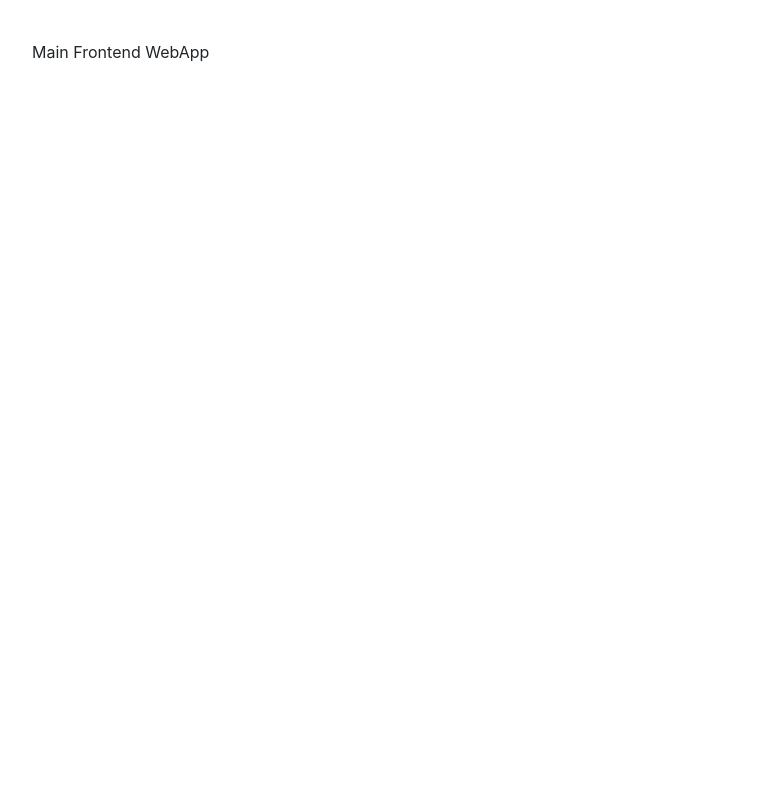
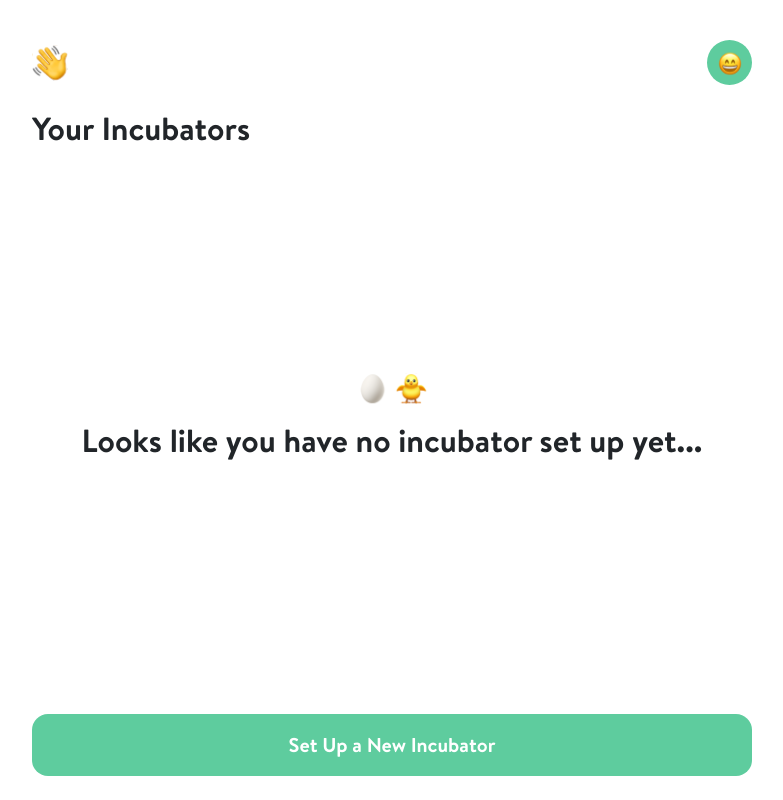
Before and after one commit to shonsirsha/IoT_Incubator, a React (Create React App) app in the folder webapp/: page /app in a window 1280 px wide. Shown: the whole page, without its empty margins (248-1031 px from the left). Built offline with nearby package versions, Linux system fonts and the light colour scheme; no server answers; sample sign-in values are in the browser's storage.

Commit message:
sign out screen done + setup incubator list screen

```diff
--- a/webapp/src/components/Buttons/Buttons.js
+++ b/webapp/src/components/Buttons/Buttons.js
@@ -26,7 +26,7 @@ export const StyledMainButton = styled.button`
 `;
 export const ButtonText = styled.button`
 	font-family: "BrandonText";
-	font-size: 16px;
+	font-size: 20px;
 	color: ${primary};
 	background: none;
 	border: none;
@@ -41,7 +41,7 @@ export const ButtonText = styled.button`
 export const ButtonTextDanger = styled.button`
 	color: ${danger};
 	font-family: "BrandonText";
-	font-size: 16px;
+	font-size: 20px;
 	background: none;
 	border: none;
 	text-decoration: underline;
--- a/webapp/src/components/Header/Header.js
+++ b/webapp/src/components/Header/Header.js
@@ -1,9 +1,10 @@
-import React from "react";
+import React, { useContext } from "react";
 import styled from "styled-components";
 import wave from "./wave.svg";
 import avatar from "./Avatar.svg";
 import { HeadingL } from "../Typography/Typographies";
 import { BackButton } from "../Buttons/Buttons";
+import AuthContext from "../../context/auth/authContext";
 
 const StyledImage = styled.img`
 	&:hover {
@@ -14,18 +15,23 @@ const WaveIcon = styled.img`
 	width: 36px;
 	height: 36px;
 `;
-const Header = ({ title, loggedIn = false, backBtn = false }) => {
-	const goHome = () => {};
+const Header = ({ title, backBtn = false, toProfile, goBack }) => {
+	const authContext = useContext(AuthContext);
+
+	const { currentUser } = authContext;
+
 	return (
 		<div className="w-100">
 			<div className="d-flex flex-column">
 				<div className="d-flex justify-content-between align-items-center">
 					{backBtn ? (
-						<BackButton onClick={goHome} />
+						<BackButton onClick={goBack} />
 					) : (
 						<WaveIcon src={wave} alt="Hello!" />
 					)}
-					{loggedIn && <StyledImage src={avatar} alt="Avatar!" />}
+					{currentUser && (
+						<StyledImage onClick={toProfile} src={avatar} alt="Avatar!" />
+					)}
 				</div>
 				<HeadingL className="mt-4">{title}</HeadingL>
 			</div>
--- a/webapp/src/components/Pages/MainApp.js
+++ b/webapp/src/components/Pages/MainApp.js
@@ -1,6 +1,9 @@
-import React, { useContext } from "react";
+import React, { useContext, useState } from "react";
 import AuthContext from "../../context/auth/authContext";
 import { Redirect } from "react-router-dom";
+import Header from "../Header/Header";
+import IncubatorList from "../../components/Views/IncubatorList";
+import Profile from "../../components/Views/Profile";
 import spinner from "../../loading.gif";
 import styled from "styled-components";
 const StyledSpinner = styled.img`
@@ -10,9 +13,23 @@ const StyledSpinner = styled.img`
 `;
 const MainApp = () => {
 	const authContext = useContext(AuthContext);
-
-	const { authLoading, currentUser } = authContext;
-
+	const { authLoading, currentUser, incubators } = authContext;
+	const [view, setView] = useState({
+		title: "Your Incubators",
+		el: <IncubatorList />,
+		backBtn: false,
+	});
+	const { el, title, backBtn } = view;
+	const back = () => {
+		setView({
+			title: "Your Incubators",
+			el: <IncubatorList />,
+			backBtn: false,
+		});
+	};
+	const toProfile = () => {
+		setView({ title: currentUser.email, el: <Profile />, backBtn: true });
+	};
 	return (
 		<>
 			{authLoading ? (
@@ -24,7 +41,21 @@ const MainApp = () => {
 							<Redirect to="/sign-in" />
 						</>
 					) : (
-						<p>Main Frontend WebApp</p>
+						<div className="d-flex flex-column w-100">
+							<Header
+								title={title}
+								toProfile={toProfile}
+								backBtn={backBtn}
+								goBack={back}
+							/>
+							<div
+								className={`d-flex flex-column w-100 ${
+									!backBtn && incubators.length === 0 ? `m-auto` : `mt-4`
+								}`}
+							>
+								{el}
+							</div>
+						</div>
 					)}
 				</>
 			)}
--- /dev/null
+++ b/webapp/src/components/Views/IncubatorList.js
@@ -0,0 +1,37 @@
+import React, { useContext } from "react";
+import { HeadingL } from "../../components/Typography/Typographies";
+import { MainButton } from "../Buttons/Buttons";
+import styled from "styled-components";
+import AuthContext from "../../context/auth/authContext";
+import EggChicken from "./EggChicken.svg";
+
+const EggChickenIcon = styled.img`
+	width: 72px;
+	height: 32px;
+	display: flex;
+	margin-left: auto;
+	margin-right: auto;
+`;
+const IncubatorList = () => {
+	const authContext = useContext(AuthContext);
+	const { incubators } = authContext;
+	return (
+		<div className="d-flex flex-column">
+			<>
+				{incubators.length > 0 ? (
+					<HeadingL>Wowsie</HeadingL>
+				) : (
+					<div className="d-flex flex-column">
+						<EggChickenIcon alt="Chicken Icon" src={EggChicken} />
+						<HeadingL className="text-center mt-3">
+							Looks like you have no incubator set up yet...
+						</HeadingL>
+					</div>
+				)}
+			</>
+			<MainButton text="Set Up a New Incubator" />
+		</div>
+	);
+};
+
+export default IncubatorList;
--- /dev/null
+++ b/webapp/src/components/Views/Profile.js
@@ -0,0 +1,31 @@
+import React, { useContext } from "react";
+import { BodyNormal } from "../../components/Typography/Typographies";
+import { ButtonTextDanger } from "../Buttons/Buttons";
+import styled from "styled-components";
+import AuthContext from "../../context/auth/authContext";
+
+const StyledBtnTextDanger = styled(ButtonTextDanger)`
+	position: absolute;
+	bottom: 24px;
+`;
+const Profile = () => {
+	const authContext = useContext(AuthContext);
+	const { signOut, incubators } = authContext;
+	return (
+		<div className="d-flex flex-column">
+			<BodyNormal>
+				{incubators.length > 0 ? (
+					<>You have, in total {incubators.length} incubators</>
+				) : (
+					<>
+						You currently have no incubator. Go back and set up a new one now!
+					</>
+				)}
+			</BodyNormal>
+			<StyledBtnTextDanger onClick={signOut}>Sign Out</StyledBtnTextDanger>
+			{/* <MainButton type="submit" text="Sign In" disabled={false} /> */}
+		</div>
+	);
+};
+
+export default Profile;
--- a/webapp/src/context/auth/AuthState.js
+++ b/webapp/src/context/auth/AuthState.js
@@ -3,13 +3,20 @@ import AuthContext from "./authContext";
 import AuthReducer from "./authReducer";
 import { db, auth, firebase } from "../../firebase";
 
-import { SIGN_IN_FAIL, SET_LOADING, STOP_LOADING, USER_AUTH } from "./types";
+import {
+	SIGN_IN_FAIL,
+	SET_LOADING,
+	STOP_LOADING,
+	USER_AUTH,
+	SIGNED_OUT,
+} from "./types";
 
 const AuthState = (props) => {
 	const initialState = {
 		currentUser: null,
 		authLoading: true,
 		authErrorMsg: "",
+		incubators: [],
 	};
 
 	const [state, dispatch] = useReducer(AuthReducer, initialState);
@@ -52,6 +59,20 @@ const AuthState = (props) => {
 		stopLoading();
 	};
 
+	const signOut = async () => {
+		startLoading();
+		try {
+			await auth.signOut();
+
+			dispatch({
+				type: SIGNED_OUT,
+			});
+		} catch (err) {
+			console.log("auth logout error");
+		}
+		stopLoading();
+	};
+
 	const startLoading = () => {
 		dispatch({
 			type: SET_LOADING,
@@ -69,7 +90,9 @@ const AuthState = (props) => {
 				currentUser: state.currentUser,
 				authLoading: state.authLoading,
 				authErrorMsg: state.authErrorMsg,
+				incubators: state.incubators,
 				handleSignIn,
+				signOut,
 			}}
 		>
 			{props.children}
--- a/webapp/src/context/auth/authReducer.js
+++ b/webapp/src/context/auth/authReducer.js
@@ -1,4 +1,4 @@
-import { USER_AUTH, SET_LOADING, STOP_LOADING } from "./types";
+import { USER_AUTH, SET_LOADING, STOP_LOADING, SIGNED_OUT } from "./types";
 
 // eslint-disable-next-line
 export default (state, action) => {
@@ -7,6 +7,12 @@ export default (state, action) => {
 			return {
 				...state,
 				currentUser: action.payload.currentUser,
+			};
+		case SIGNED_OUT:
+			return {
+				...state,
+				currentUser: null,
+				questions: [],
 			};
 		case SET_LOADING:
 			return {
```
Also changed, not shown: webapp/src/components/Views/EggChicken.svg (added).
